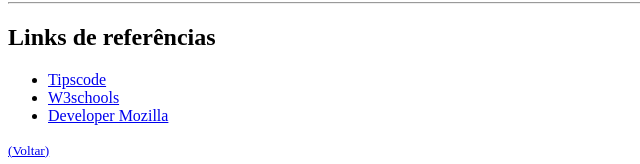
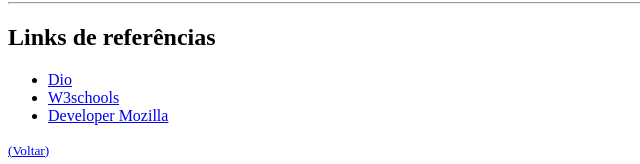
Before and after one commit to Emersonkeoma/desafio-dio-html, a plain HTML site: page index.html in a window 1280 px wide. Shown: the part 1257-1421 px from the top of the page, 0-640 px from the left. Drawn offline with Linux system fonts and the light colour scheme.

Commit message:
Update index.html

```diff
--- a/index.html
+++ b/index.html
@@ -55,7 +55,7 @@
 
         <h2 id="links">Links de referências</h2>
         <ul>
-        <li><a href="https://www.dio.me/" target="_blank"> Tipscode </a></li>
+        <li><a href="https://www.dio.me/" target="_blank"> Dio </a></li>
         <li><a href="https://www.w3schools.com/" target="_blank"> W3schools</a></li>
         <li><a href="https://developer.mozilla.org/pt-BR/" target="_blank">Developer Mozilla</a></li>
         </ul>
```
